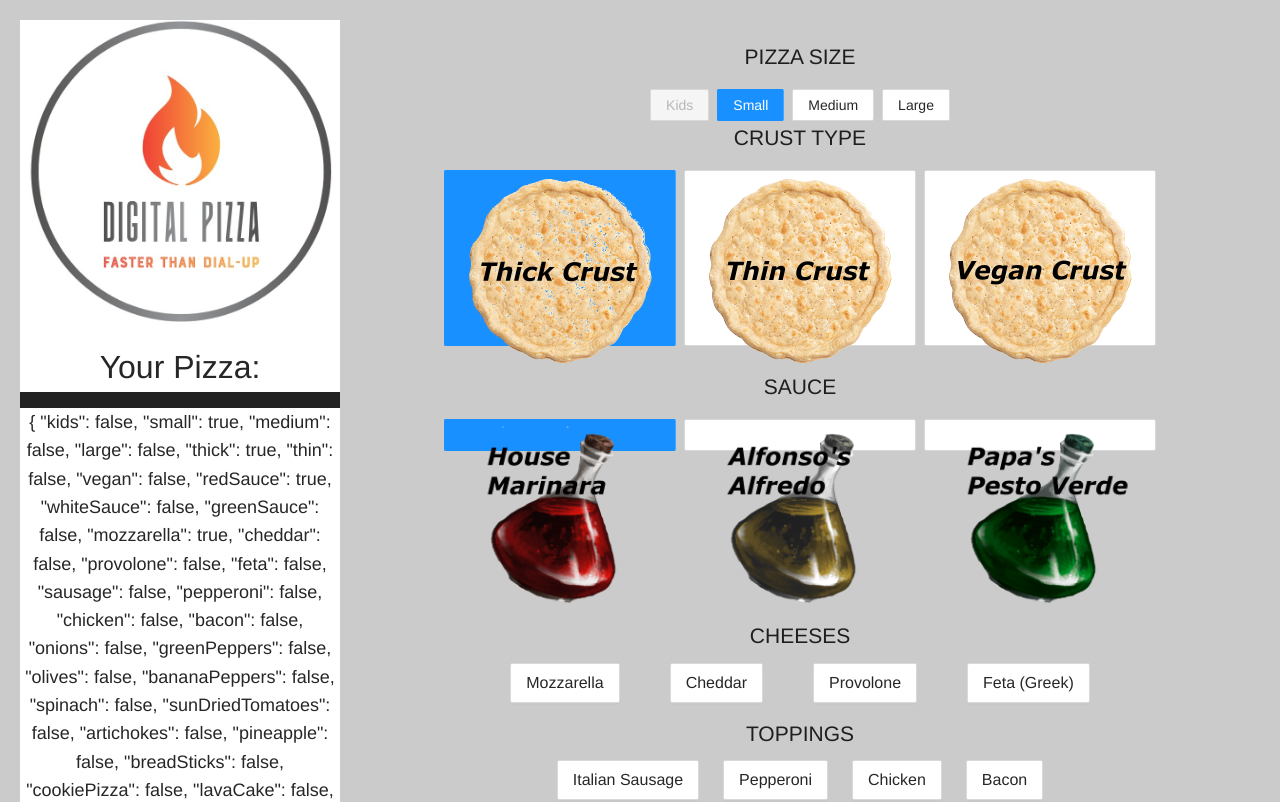
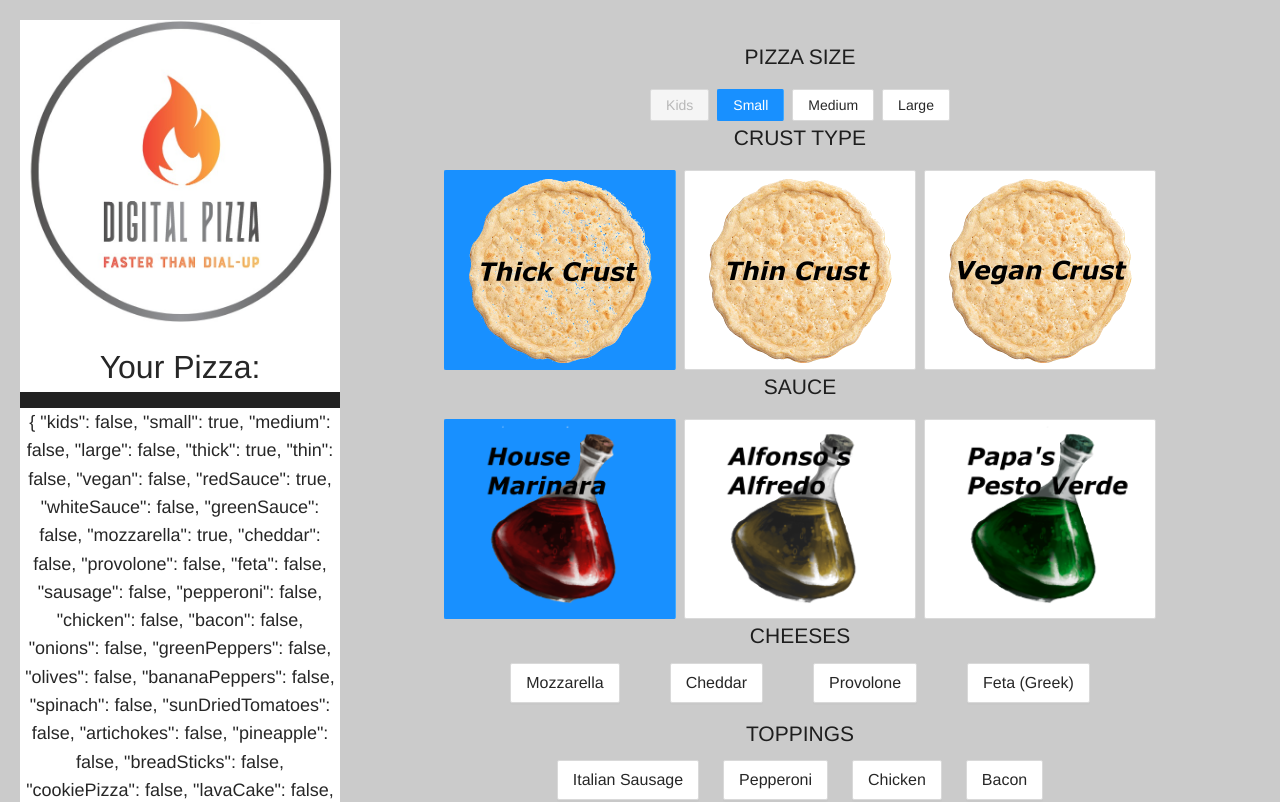
Before and after one commit to SleazySloth/pizzaproject, a Vue app: page /#/ in a window 1280 px wide. Shown: the top 802 px of the page. Built offline with nearby package versions, Linux system fonts and the light colour scheme.

Commit message:
general reformatting

```diff
--- a/src/views/Home.vue
+++ b/src/views/Home.vue
@@ -374,6 +374,25 @@ export default {
           break
       }
     },
+    onSauceChange(event) {
+      this.pizza.redSauce = false
+      this.pizza.whiteSauce = false
+      this.pizza.greenSauce = false
+      switch (event.target.value) {
+        case 'red':
+          this.pizza.redSauce = true
+          break
+        case 'white':
+          this.pizza.whiteSauce = true
+          break
+        case 'green':
+          this.pizza.greenSauce = true
+          break
+        default:
+          this.pizza.redSauce = true
+          break
+      }
+    },
     onSizeChange(event) {
       this.pizza.kids = false
       this.pizza.small = false
@@ -408,11 +427,11 @@ export default {
 }
 </script>
 <style>
-ul.my-things > li {
-  margin: 2em;
+.crust-group > div > div > label {
+  height: 200px;
 }
-.crust-group > div > div > label {
-  height: 22vh;
+.sauce-group > div > div > label {
+  height: 200px;
 }
 /*.ant-radio-button-wrapper {*/
 /*  height: 22vh;*/
```
